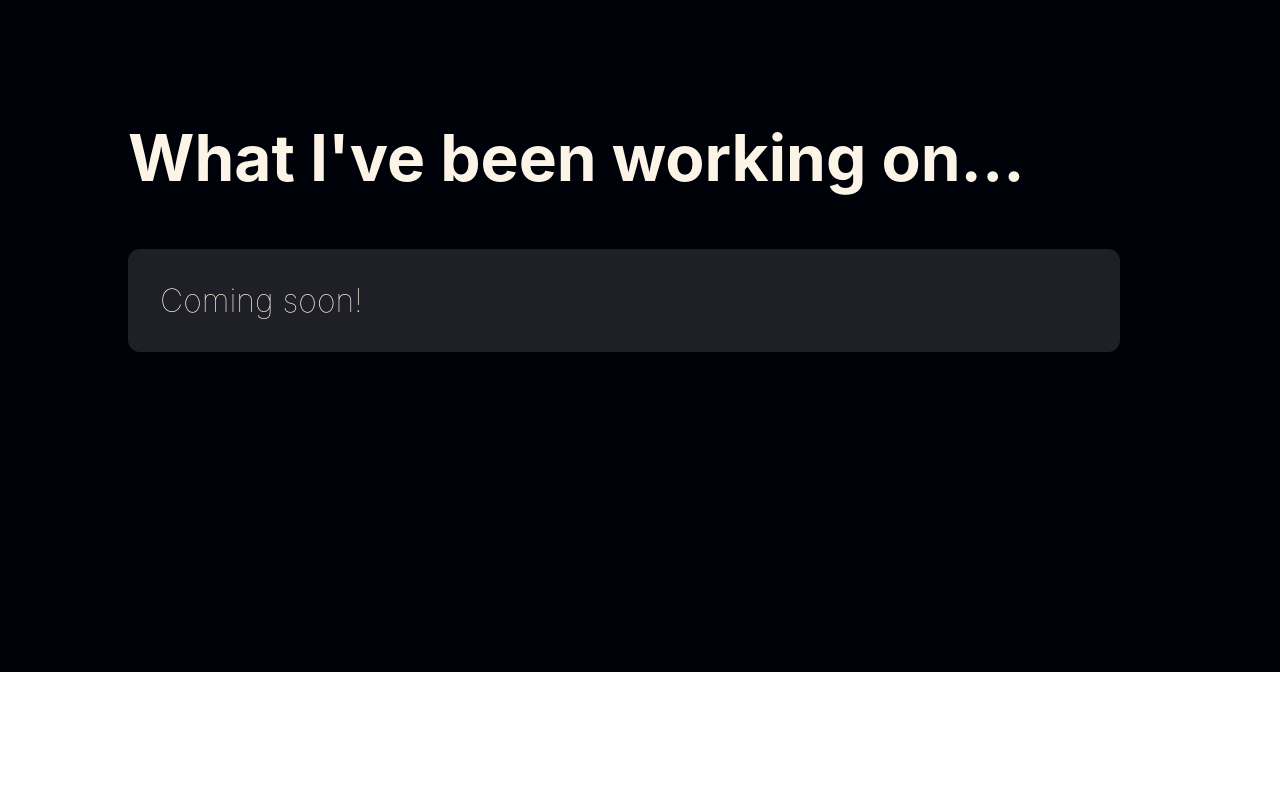
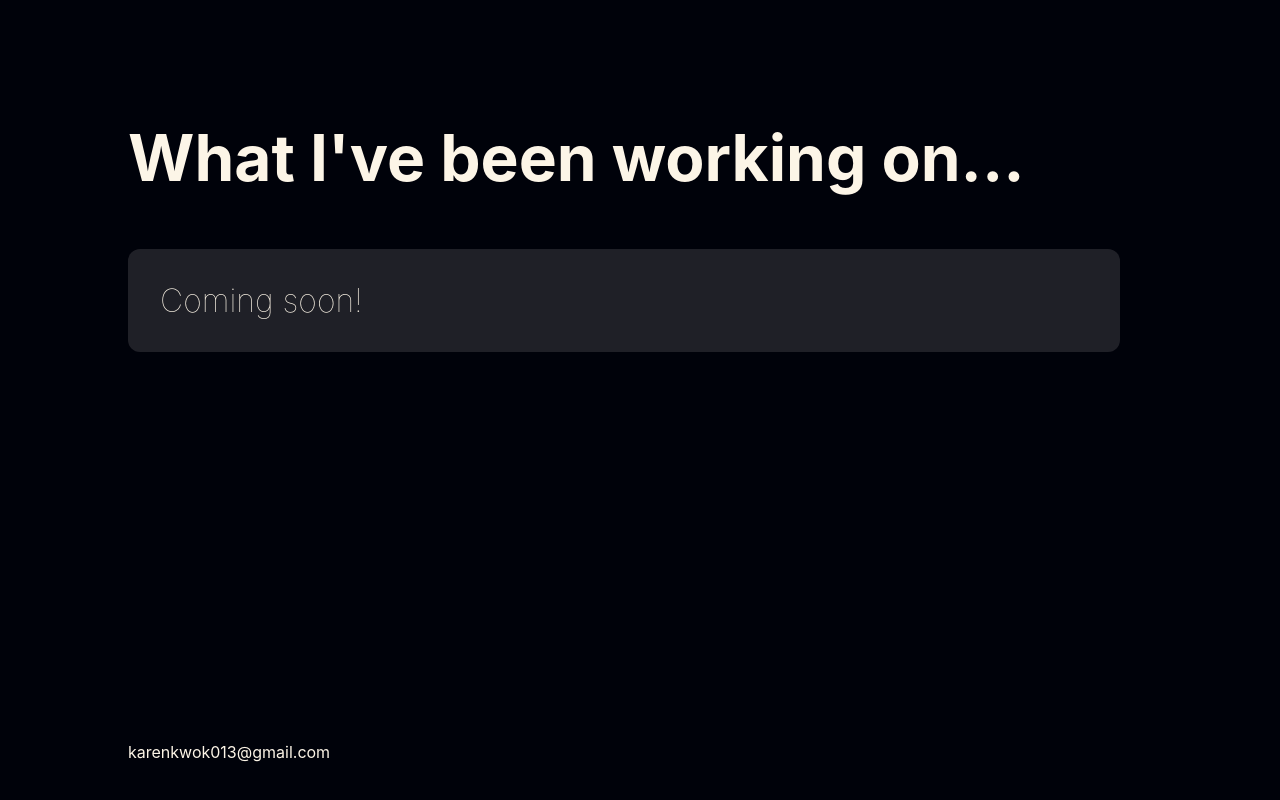
Before and after one commit to karenkwok/karenkwok.github.io, a React (Create React App) app: page / in a window 1280 px wide. Shown: the part 2827-3627 px from the top of the page. Before the commit the page ends 3499 px from the top, so only its background shows below. Built offline with nearby package versions, Linux system fonts and the light colour scheme.

Commit message:
added footer component and styling
- put placeholder text for now

```diff
--- a/src/App.js
+++ b/src/App.js
@@ -7,6 +7,7 @@ import Title from './components/Title';
 import Experiences from './components/Experiences';
 import Skills from './components/Skills';
 import Projects from './components/Projects';
+import Footer from './components/Footer';
 import './App.scss';
 
 const App = () => {
@@ -139,6 +140,7 @@ const App = () => {
         <Experiences />
         <Skills />
         <Projects />
+        <Footer />
       </div>
     </div>
   );
--- /dev/null
+++ b/src/components/Footer.js
@@ -0,0 +1,13 @@
+import React from 'react';
+
+import './Footer.scss';
+
+const Footer = () => {
+  return (
+    <footer>
+      <div>karenkwok013@gmail.com</div>
+    </footer>
+  );
+};
+
+export default Footer;
--- /dev/null
+++ b/src/components/Footer.scss
@@ -0,0 +1,10 @@
+footer {
+  height: 20vh;
+  margin-left: -10vw;
+  margin-right: -10vw;
+  padding-left: 10vw;
+  padding-right: 10vw;
+  display: flex;
+  flex-direction: row;
+  align-items: center;
+}
```
